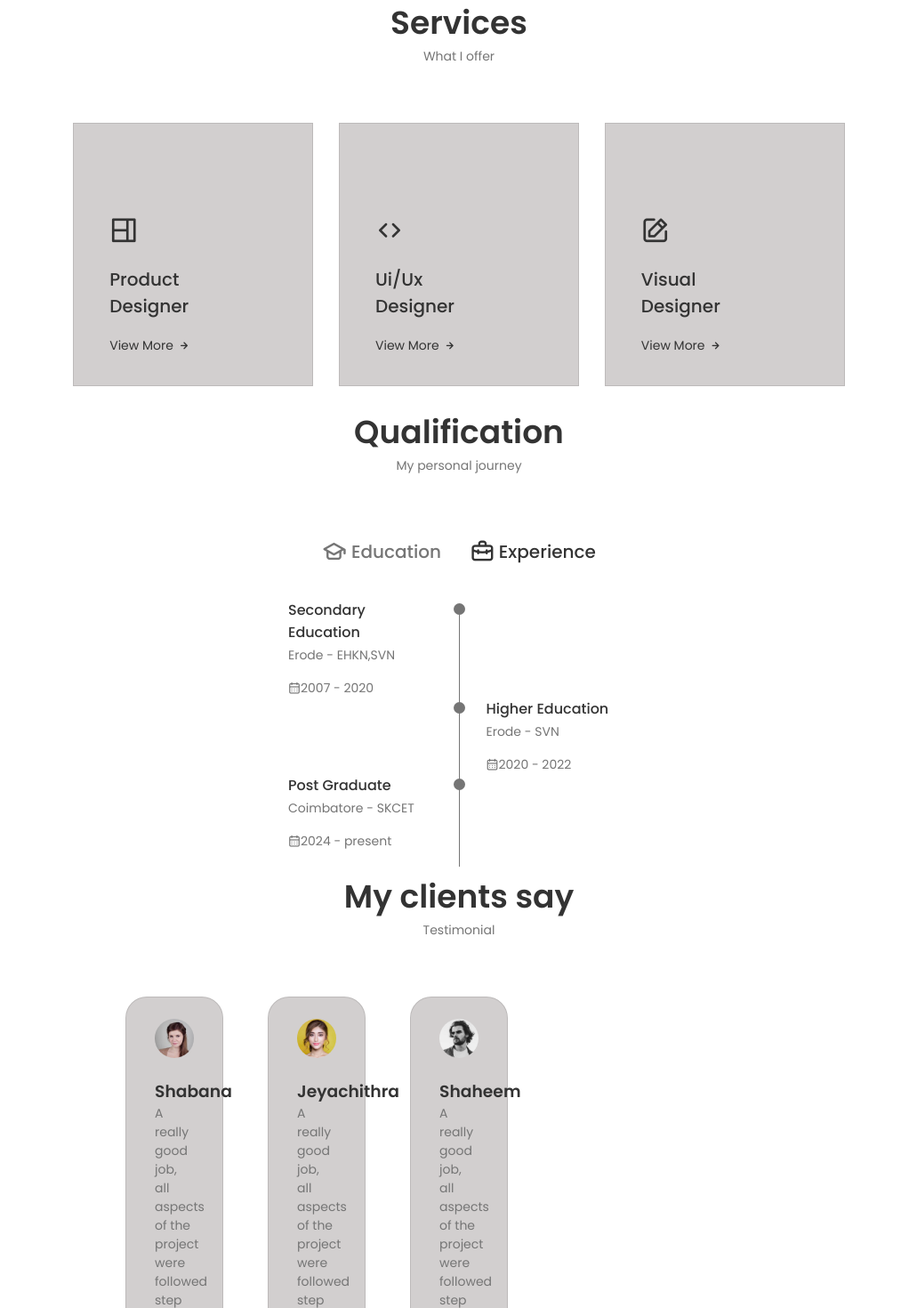
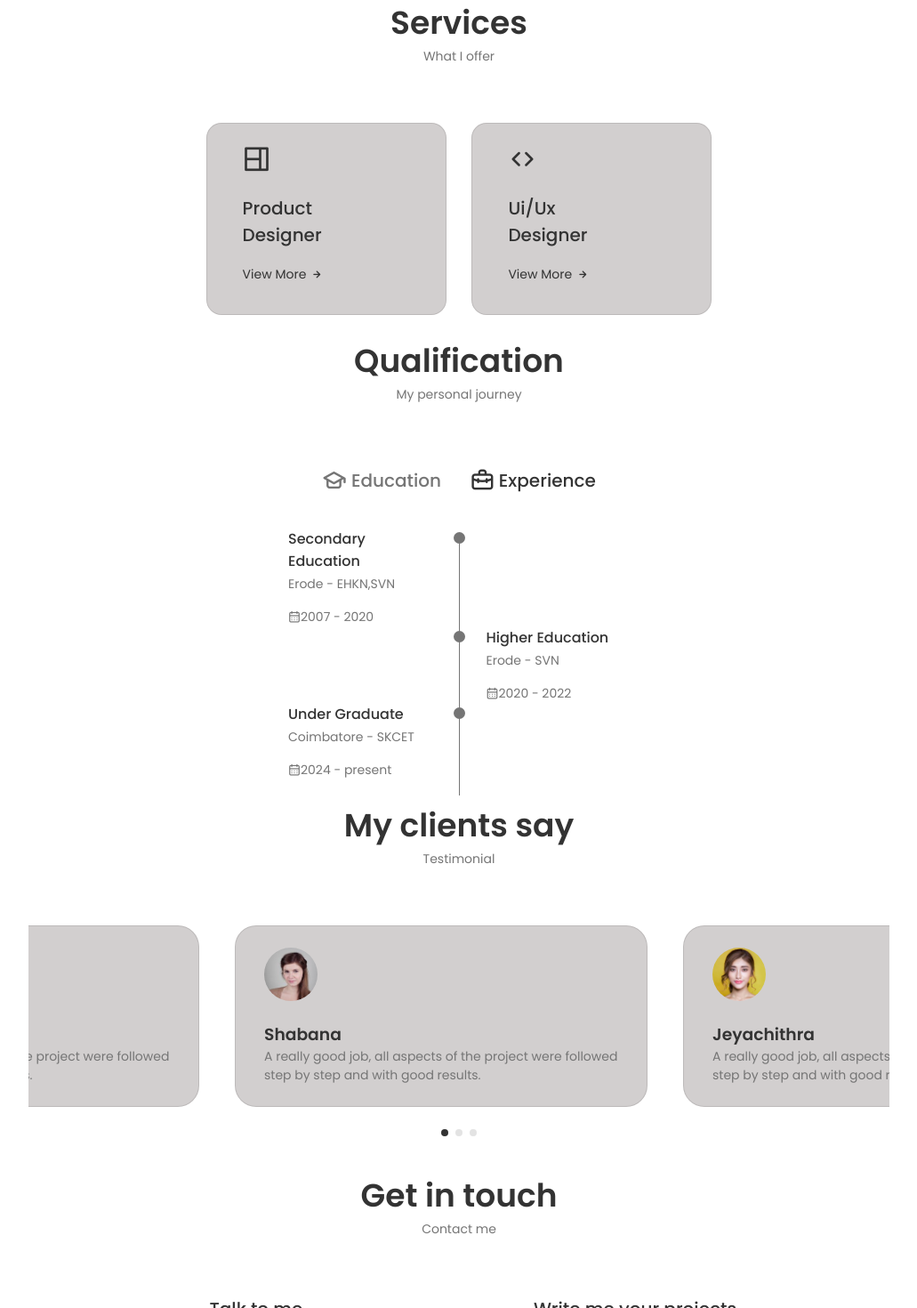
Before and after one commit to mohamedsharafath/Portfolio, a React (Create React App) app: page / in a window 1280 px wide. Shown: the part 1500-2970 px from the top of the page at 89% size, without its empty margins (124-1155 px from the left). Built offline with nearby package versions, Linux system fonts and the light colour scheme.

Commit message:
corrected swiper class error

```diff
--- a/src/components/Qualification/Qualification.jsx
+++ b/src/components/Qualification/Qualification.jsx
@@ -52,7 +52,7 @@ const Qualification = () => {
                     </div>
                     <div className="qualification__data">
                         <div>
-                            <h3 className="qualification__title">Post Graduate</h3>
+                            <h3 className="qualification__title">Under Graduate</h3>
                             <span className="qualification__subtitle">Coimbatore - SKCET</span>
                             <div className="qualification__calender">
                                 <i className="uil uil-calendar-alt"></i>2024 - present
--- a/src/components/services/Services.jsx
+++ b/src/components/services/Services.jsx
@@ -89,7 +89,7 @@ const Services = () => {
                     </div>
                 </div>
             </div>
-            <div className="services__content">
+            {/* <div className="services__content">
                 <div>
                     <i className="uil uil-edit services__icon"></i>
                     <h3 className="services__title">Visual <br /> Designer</h3>
@@ -126,7 +126,7 @@ const Services = () => {
                         </ul>
                     </div>
                 </div>
-            </div>
+            </div> */}
         </div>
     </section>
   )
--- a/src/components/services/services.css
+++ b/src/components/services/services.css
@@ -1,5 +1,5 @@
 .services__container{
-    grid-template-columns: repeat(3,270px);
+    grid-template-columns: repeat(2,270px);
     justify-content: center;
     column-gap: 1.8rem;
 }
@@ -7,7 +7,8 @@
     position: relative;
     border: 1px solid rgba(0,0,0,0.1);
     background-color: var(--container-color);
-    padding: 6rem 0 2rem 2.5rem;
+    padding: 1rem 0rem 2rem 2.5rem;
+    border-radius: 17px;
 }
 .services__icon{
     display:block;
@@ -115,7 +116,7 @@
         grid-template-columns: repeat(2,1fr);
       }
       .services__content{
-        padding: 3.5rem 0.5rem 1.25rem 1.5rem;
+        padding: 3rem 0.5rem 1.5rem 2.5rem;
       }
       .services__icon{
         font-size: 1.5rem;
--- a/src/components/testimonials/Testimonials.jsx
+++ b/src/components/testimonials/Testimonials.jsx
@@ -27,8 +27,8 @@ const Testimonials = () => {
                 spaceBetween:48,
             },
             1024:{
-                slidesPerView:5,
-                spaceBetween:50,
+                slidesPerView:2,
+                spaceBetween:40,
             },
         }}
         modules={[Pagination]}
--- a/src/components/testimonials/testimonials.css
+++ b/src/components/testimonials/testimonials.css
@@ -1,5 +1,5 @@
 .testimonial__container{
-    width: 750px;
+    width: initial;
 }
 .testimonial__card{
     background-color: var(--container-color);
@@ -21,6 +21,13 @@
 .testimonial__description{
     font-size: var(--small-font-size);
 }
+.swiper-wrapper
+{
+    justify-content: center;
+    /* margin-left: 30px; */
+
+}
+
 .swiper-pagination-bullet{
     background-color: var(--text-color) !important;
 }
@@ -28,10 +35,12 @@
     background-color: var(--title-color) !important;
 }
 
-@media screen and (max-width: 992px){
+@media screen and (max-width: 990px){
     .testimonial__container{
         width: initial;
+
     }
+
     .testimonial__card{
         padding: 1.25rem 1.5rem;
     }
```
Also changed, not shown: 1 other file (tests, documents, lock files or other folders).
